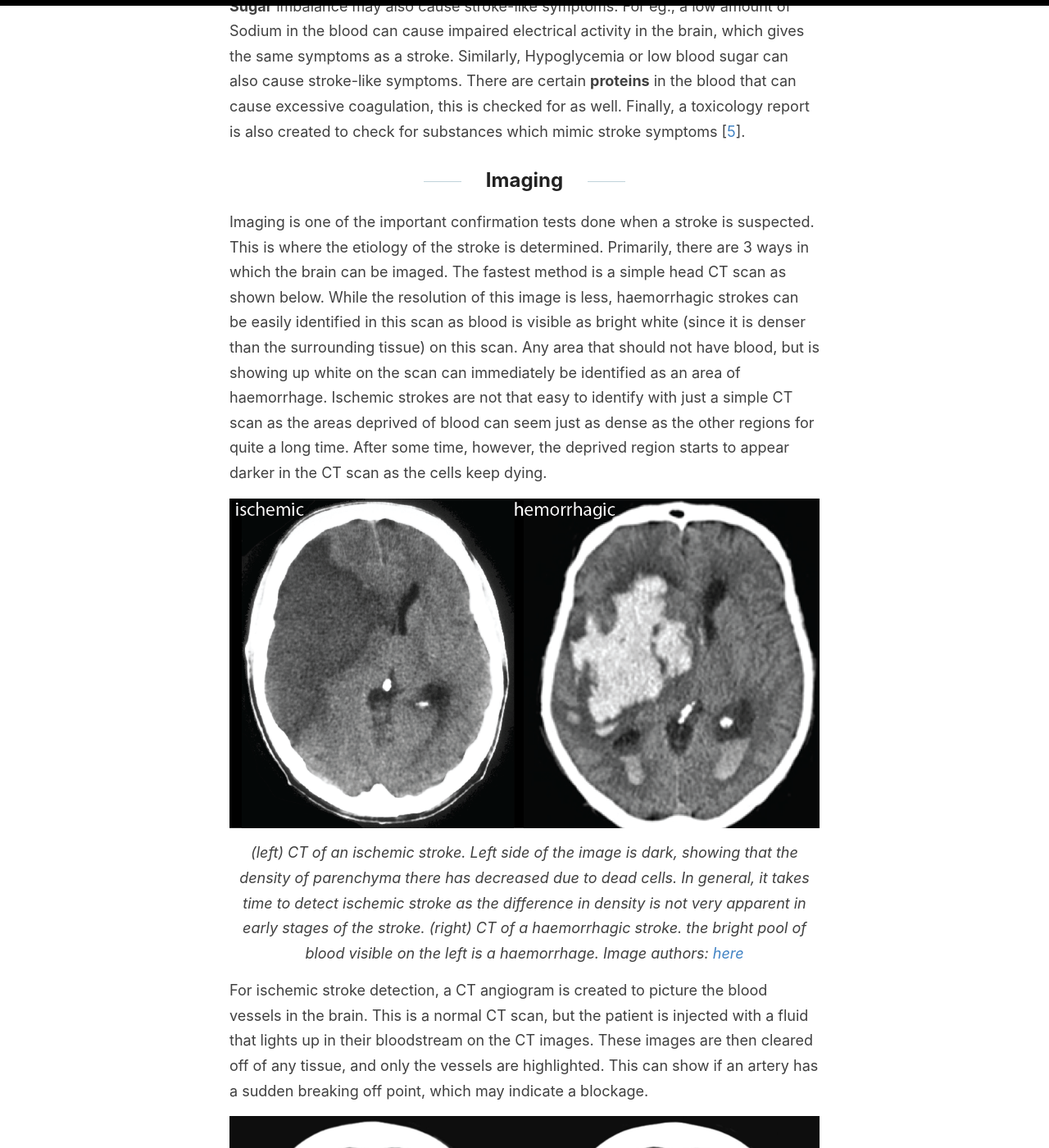
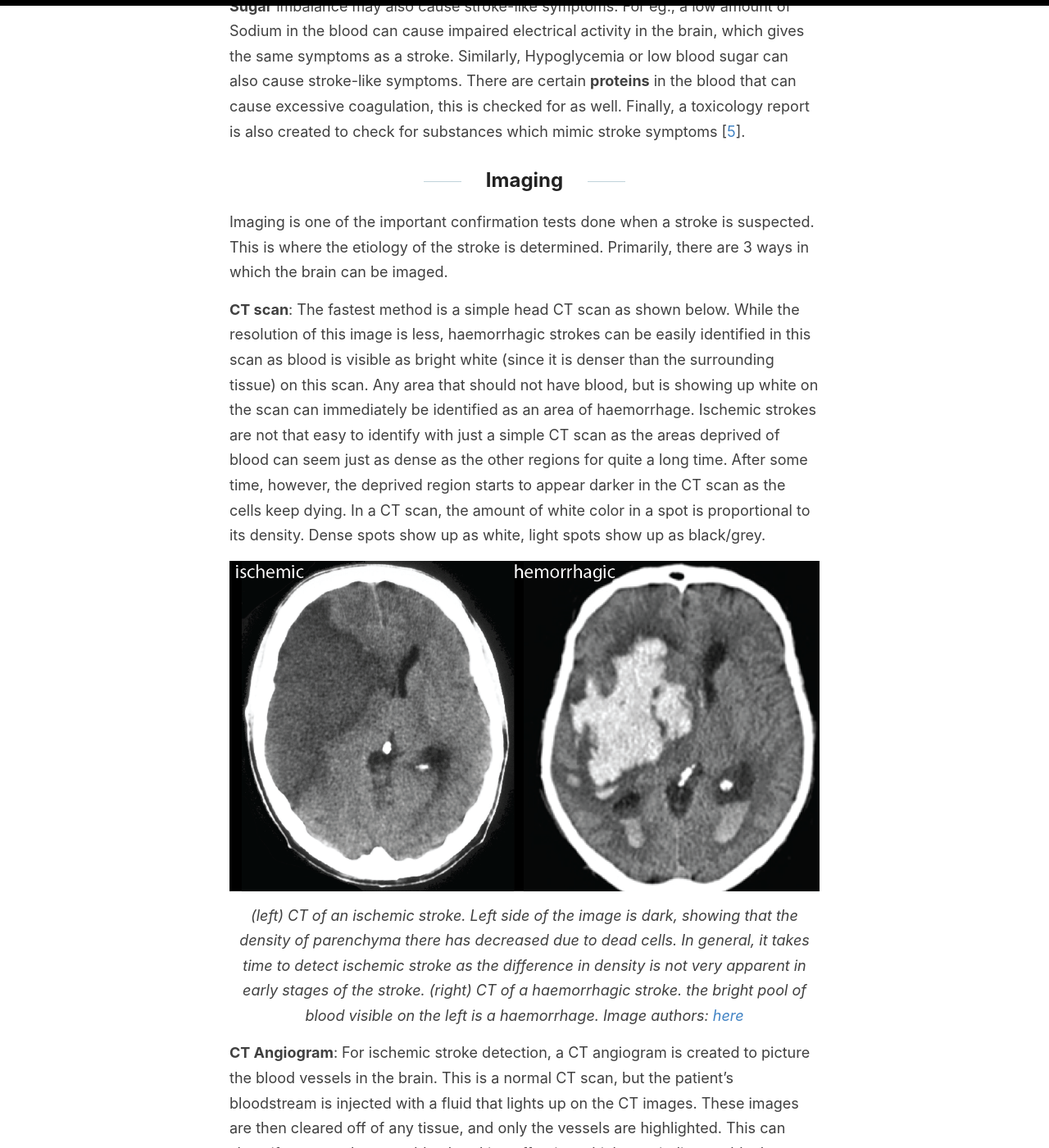
Before and after one commit to CodeSeeker99/codeseeker99.github.io, a Jekyll site: the page built from _posts/2021-02-04-how-is-a-stroke-treated.md, in a window 1280 px wide and 1400 px high, scrolled down 2383 px. Shown: the whole window at 82% size. Built offline with Jekyll 4.4.1, drawn with Linux system fonts in a browser that asks for light colours; our own code applies the rules of GitHub Pages for plain Markdown files; some of the changed text lies outside the part shown.

Commit message:
Update 2021-02-04-how-is-a-stroke-treated.md

```diff
--- a/_posts/2021-02-04-how-is-a-stroke-treated.md
+++ b/_posts/2021-02-04-how-is-a-stroke-treated.md
@@ -43,17 +43,19 @@ Blood tests are also done parallelly to determine if the cause of weakness / unc
 
 ## Imaging
 
-Imaging is one of the important confirmation tests done when a stroke is suspected. This is where the etiology of the stroke is determined. Primarily, there are 3 ways in which the brain can be imaged. The fastest method is a simple head CT scan as shown below. While the resolution of this image is less, haemorrhagic strokes can be easily identified in this scan as blood is visible as bright white (since it is denser than the surrounding tissue) on this scan. Any area that should not have blood, but is showing up white on the scan can immediately be identified as an area of haemorrhage. Ischemic strokes are not that easy to identify with just a simple CT scan as the areas deprived of blood can seem just as dense as the other regions for quite a long time. After some time, however, the deprived region starts to appear darker in the CT scan as the cells keep dying.
+Imaging is one of the important confirmation tests done when a stroke is suspected. This is where the etiology of the stroke is determined. Primarily, there are 3 ways in which the brain can be imaged.
+
+**CT scan**: The fastest method is a simple head CT scan as shown below. While the resolution of this image is less, haemorrhagic strokes can be easily identified in this scan as blood is visible as bright white (since it is denser than the surrounding tissue) on this scan. Any area that should not have blood, but is showing up white on the scan can immediately be identified as an area of haemorrhage. Ischemic strokes are not that easy to identify with just a simple CT scan as the areas deprived of blood can seem just as dense as the other regions for quite a long time. After some time, however, the deprived region starts to appear darker in the CT scan as the cells keep dying. In a CT scan, the amount of white color in a spot is proportional to its density. Dense spots show up as white, light spots show up as black/grey.
 
 ![CT scan of brain]({{site.baseurl}}/images/ctbrain.png)
 <p style="text-align:center"><i> (left) CT of an ischemic stroke. Left side of the image is dark, showing that the density of parenchyma there has decreased due to dead cells. In general, it takes time to detect ischemic stroke as the difference in density is not very apparent in early stages of the stroke. (right) CT of a haemorrhagic stroke. the bright pool of blood visible on the left is a haemorrhage. Image authors: <a href="https://ysjournal.com/can-artificial-intelligence-tell-the-difference-between-ischemic-and-hemorrhagic-stroke/">here</a></i></p>
 
-For ischemic stroke detection, a CT angiogram is created to picture the blood vessels in the brain. This is a normal CT scan, but the patient is injected with a fluid that lights up in their bloodstream on the CT images. These images are then cleared off of any tissue, and only the vessels are highlighted. This can show if an artery has a sudden breaking off point, which may indicate a blockage.
+**CT Angiogram**: For ischemic stroke detection, a CT angiogram is created to picture the blood vessels in the brain. This is a normal CT scan, but the patient's bloodstream is injected with a fluid that lights up on the CT images. These images are then cleared off of any tissue, and only the vessels are highlighted. This can show if an artery has a sudden breaking off point, which may indicate a blockage.
 
 ![CT Angiogram of brain]({{site.baseurl}}/images/angiobrain.jpg)
 <p style="text-align:center"><i> Typical CT angriogram. In image A, you can see one of the vessels splits into 2, but one of the splits is not as bright as the other. This indicates some kind of blockage. The gradient of density change is also very sudden at that spot. You may also notice that the folds of the brain, and other tissues are not visible in this image. Image authors: <a href="http://www.ajnr.org/content/36/10/1834">here</a> </i></p>
 
-Finally, an MRI scan shows tissues of the brain in very high resolution. While this scan takes quite a bit of time, it provides a very high-quality image, from which blood circulation can be judged easily. CT scans are recommended to be performed if the patient is present in the ER within 6 hours of symptoms [[6](https://www.ncbi.nlm.nih.gov/pmc/articles/PMC6707502/)], whereas MRI scans are preferred for post-treatment uses.
+**MRI Scan**: Finally, an MRI scan shows tissues of the brain in very high resolution. While this scan is expensive and takes quite a bit of time, it provides a very high-quality image, from which blood circulation can be judged easily. CT scans are recommended to be performed if the patient is present in the ER within 6 hours of symptoms [[6](https://www.ncbi.nlm.nih.gov/pmc/articles/PMC6707502/)], whereas MRI scans are preferred for post-treatment uses.
 
 ![Difference between MRI and CT scans]({{site.baseurl}}/images/mri.png)
 <p style="text-align:center"><i> CT scan on the left as compared to different kinds of MRI on the right. Notice how basically none of the brain folds are visible on the CT while in the MRI, most tissues are distinguishable. Image authors: <a href="https://healthcareplex.com/mri-vs-ct-scan/">here</a></i></p>
```
